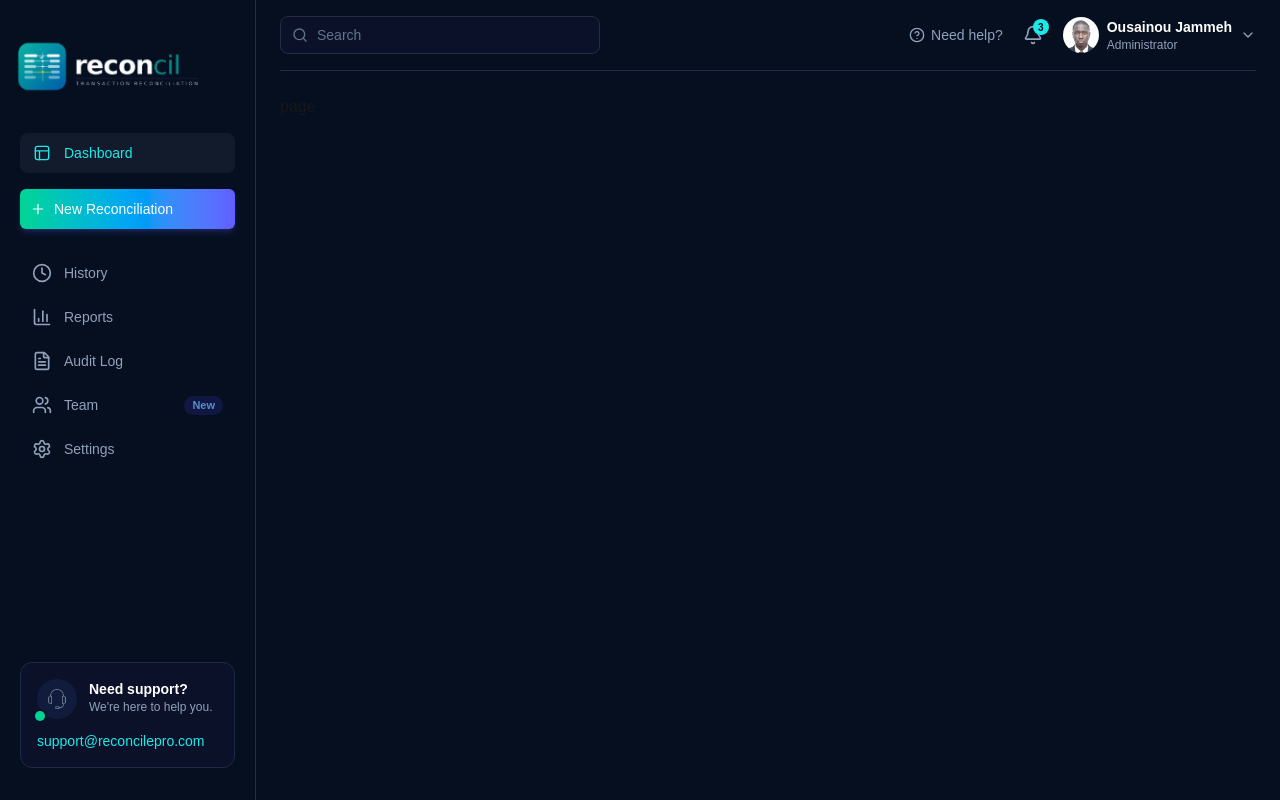
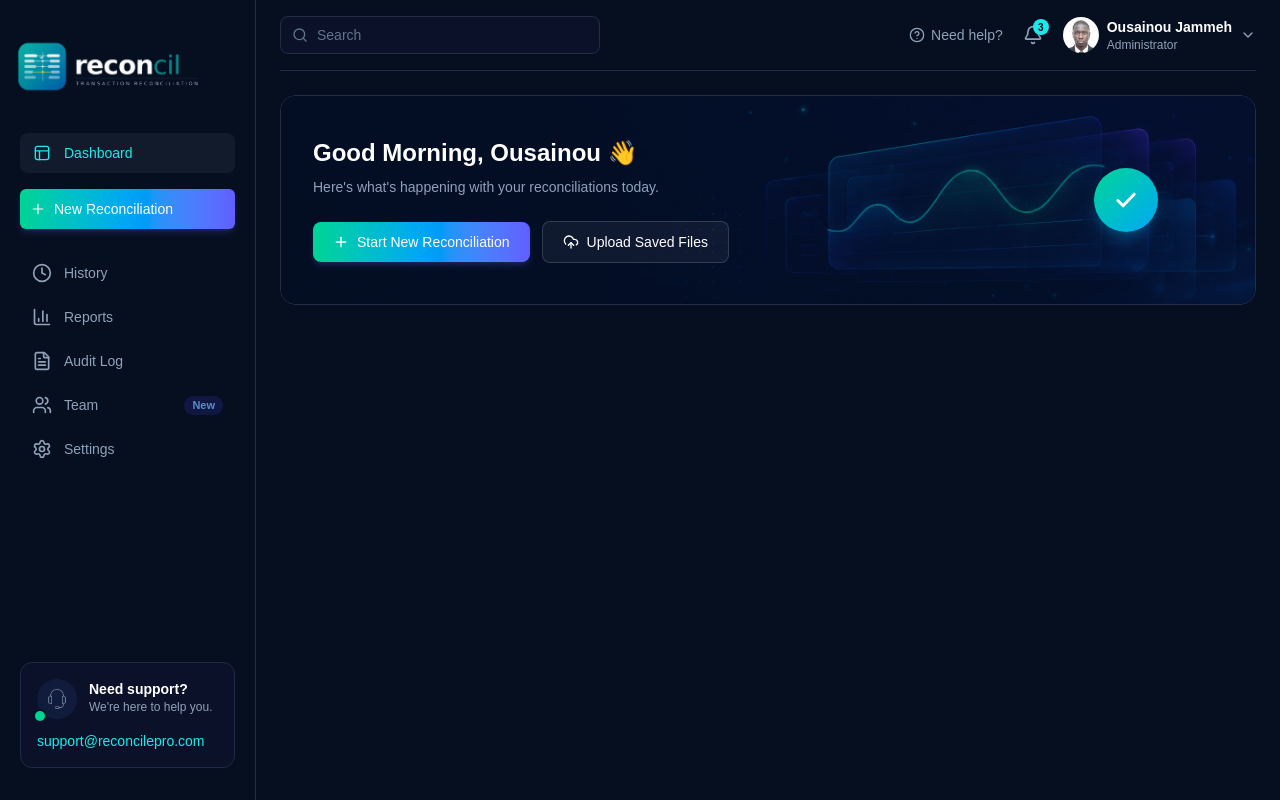
Before and after one commit to ousainoubsj/recon-frontend, a Next.js app: page /dashboard in a window 1280 px wide. Built offline with nearby package versions, Linux system fonts and the light colour scheme.

Commit message:
Update GreetingBanner component; change background image and adjust layout styles

```diff
--- a/app/dashboard/page.tsx
+++ b/app/dashboard/page.tsx
@@ -1,9 +1,9 @@
-import React from 'react'
+import GreetingBanner from '@/components/dashboard/GreetingBanner'
 
-const page = () => {
+export default function Page() {
   return (
-    <div className="p-6">page</div>
+    <main className="flex-1 p-6">
+      <GreetingBanner />
+    </main>
   )
 }
-
-export default page
--- a/components/dashboard/GreetingBanner.tsx
+++ b/components/dashboard/GreetingBanner.tsx
@@ -4,16 +4,17 @@ import { Plus, UploadCloud } from 'lucide-react'
 export default function GreetingBanner() {
   return (
     <div className="relative overflow-hidden rounded-2xl border border-[#232D47]">
-      <Image src="/greeting-banner-bg.png" alt="" fill priority className="object-cover" />
+      <Image src="/greeting-banner-bg-2.png" alt="" fill priority className="object-cover" />
+      <div className="absolute inset-0 bg-[#050F20]/60" />
 
-      <div className="relative flex min-h-56 flex-col justify-center px-8 py-10">
+      <div className="relative flex min-h-52 flex-col justify-center p-8">
         <h2 className="text-2xl font-bold text-white">Good Morning, Ousainou 👋</h2>
         <p className="mt-2 text-sm text-slate-400">Here&apos;s what&apos;s happening with your reconciliations today.</p>
 
         <div className="mt-6 flex items-center gap-3">
           <button
             type="button"
-            className="flex cursor-pointer items-center gap-2 rounded-lg bg-linear-to-r from-emerald-400 via-sky-500 to-indigo-500 px-5 py-2.5 text-sm font-semibold text-white shadow-md shadow-indigo-500/20 transition-all duration-300 hover:opacity-90 active:scale-95"
+            className="flex cursor-pointer items-center gap-2 rounded-lg bg-linear-to-r from-emerald-400 via-sky-500 to-indigo-500 px-5 py-2.5 text-sm font-medium text-white shadow-md shadow-indigo-500/20 transition-all duration-300 hover:opacity-90 active:scale-95"
           >
             <Plus className="h-4 w-4" />
             Start New Reconciliation
@@ -21,7 +22,7 @@ export default function GreetingBanner() {
 
           <button
             type="button"
-            className="flex cursor-pointer items-center gap-2 rounded-lg border border-white/15 bg-white/5 px-5 py-2.5 text-sm font-semibold text-white transition-colors duration-300 hover:bg-white/10 active:scale-95"
+            className="flex cursor-pointer items-center gap-2 rounded-lg border border-white/15 bg-white/5 px-5 py-2.5 text-sm font-medium text-white transition-colors duration-300 hover:bg-white/10 active:scale-95"
           >
             <UploadCloud className="h-4 w-4" />
             Upload Saved Files
```
Also changed, not shown: public/greeting-banner-bg-2.png (added).
